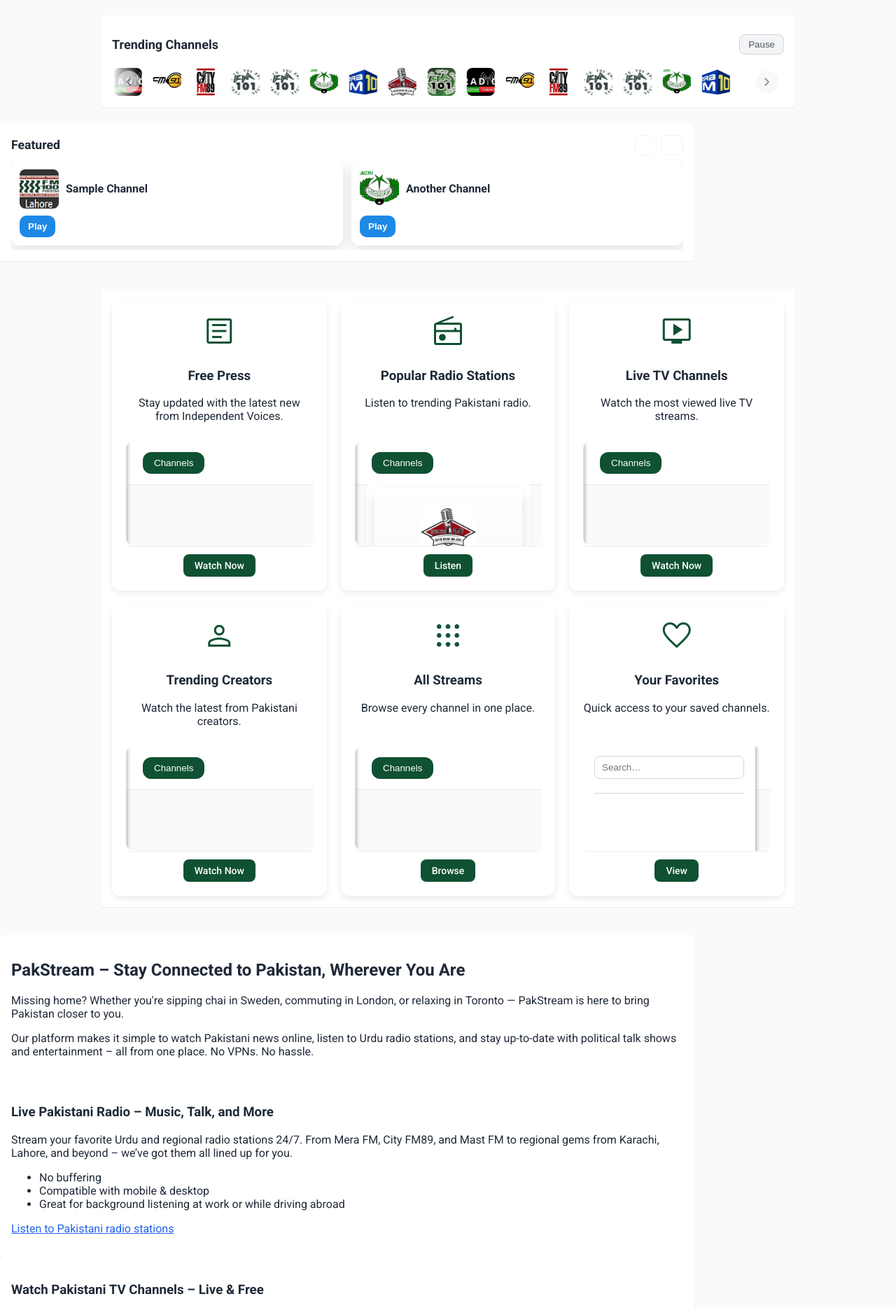
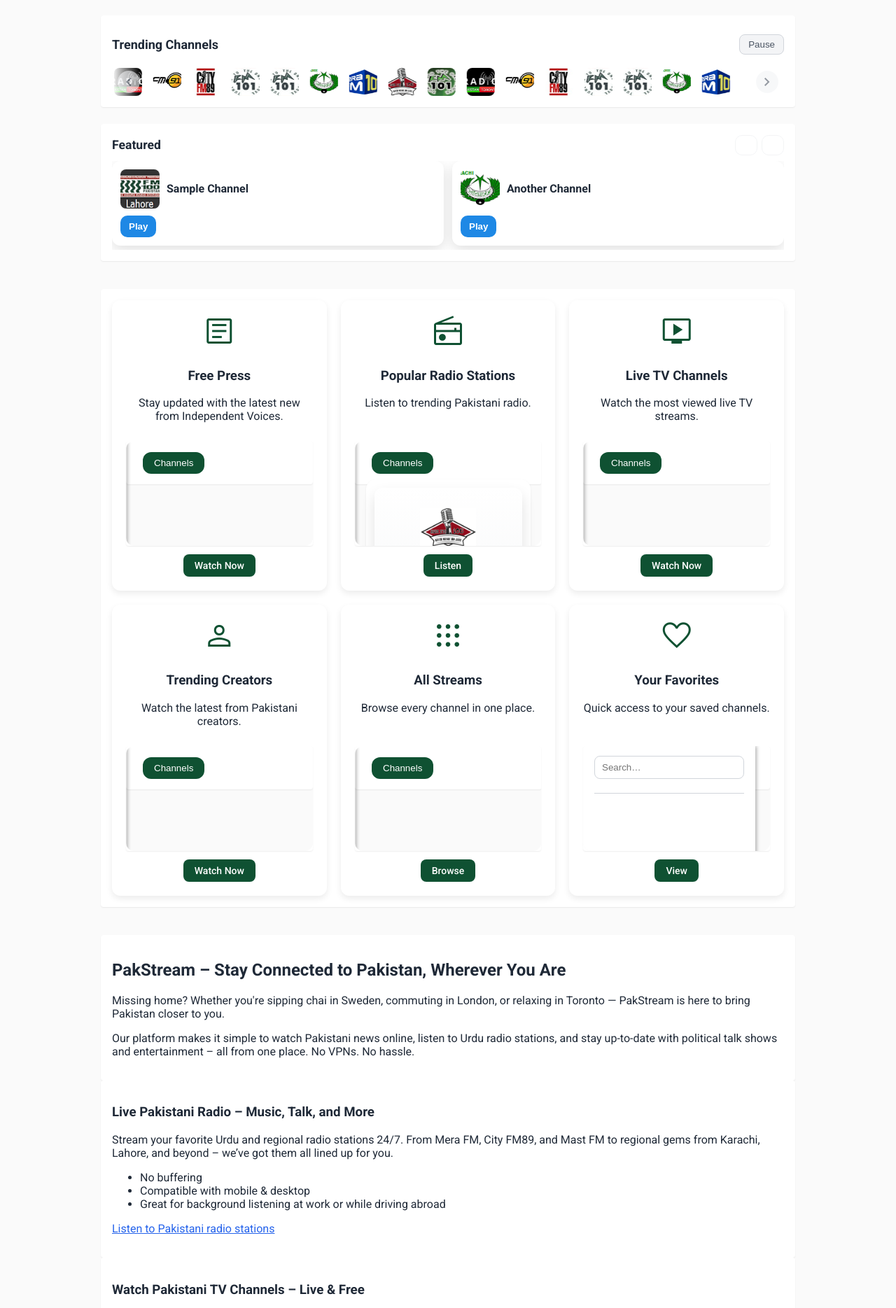
Before and after one commit to atifwaqar/pakstream, a Jekyll site: the page built from index.html, in a window 1280 px wide. Shown: the part 792-2661 px from the top of the page at 70% size. Built offline with Jekyll 4.4.1, drawn with Linux system fonts in a browser that asks for light colours; comment, search, counter and statistics services are not loaded.

Commit message:
Update style.css

```diff
--- a/css/style.css
+++ b/css/style.css
@@ -199,7 +199,7 @@ footer nav a:hover {
 /* Generic sections */
 section {
   background: var(--surface);
-  /*margin: 20px auto;*/
+  margin: 0px auto;
   padding: 16px;
   border-radius: 4px;
   box-shadow: var(--shadow-sm);
```
